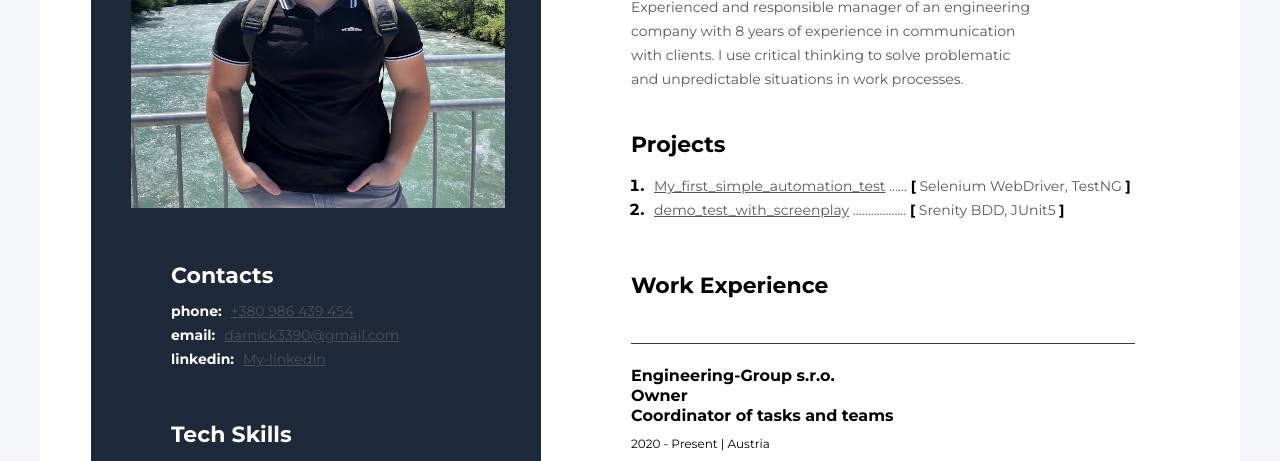
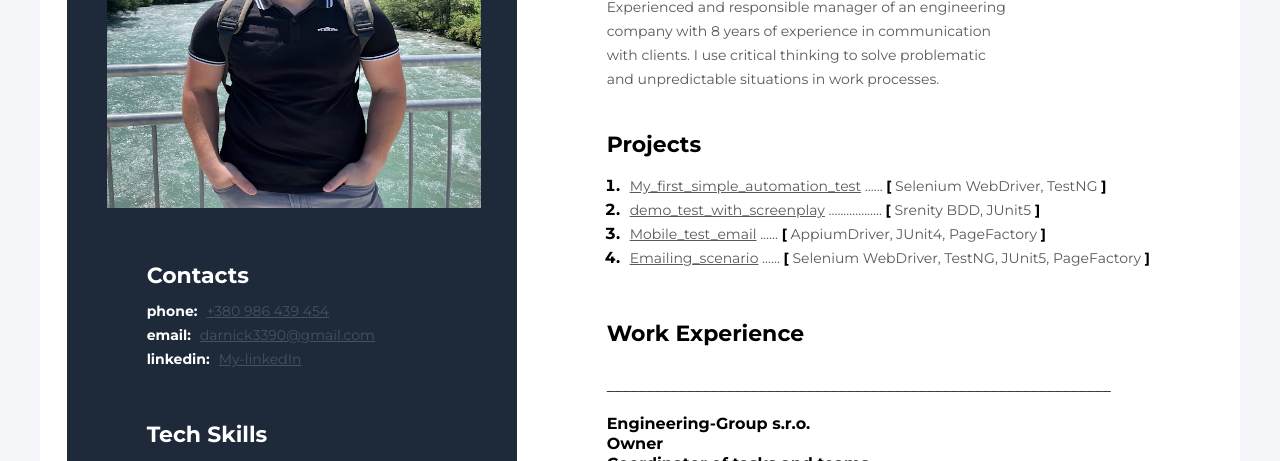
Before and after one commit to darnick91/resume, a plain HTML site: page index.html in a window 1280 px wide. Shown: the part 262-723 px from the top of the page. Drawn offline with Linux system fonts and the light colour scheme.

Commit message:
Update index.html

```diff
--- a/index.html
+++ b/index.html
@@ -43,6 +43,20 @@
                         <a href="https://github.com/darnick91/screenplay-demo" class="my-project-link">demo_test_with_screenplay</a>
                         ..................
                         <span class="my-project-bracket">[</span> Srenity BDD, JUnit5 <span class="my-project-bracket">]</span>
+                    </span>
+                    </li>
+                                                                                                                       <li class="my-project-item">
+                        <span class="my-project-text">
+                        <a href="https://github.com/darnick91/AppiumProject" class="my-project-link">Mobile_test_email</a>
+                        ......
+                        <span class="my-project-bracket">[</span> AppiumDriver, JUnit4, PageFactory <span class="my-project-bracket">]</span>
+                    </span>
+                    </li>
+                    <li class="my-project-item">
+                        <span class="my-project-text">
+                        <a href="https://github.com/darnick91/CheckEmail" class="my-project-link">Emailing_scenario</a>
+                        ......
+                        <span class="my-project-bracket">[</span> Selenium WebDriver, TestNG, JUnit5, PageFactory <span class="my-project-bracket">]</span>
                     </span>
                     </li>
                 </ol>
```
